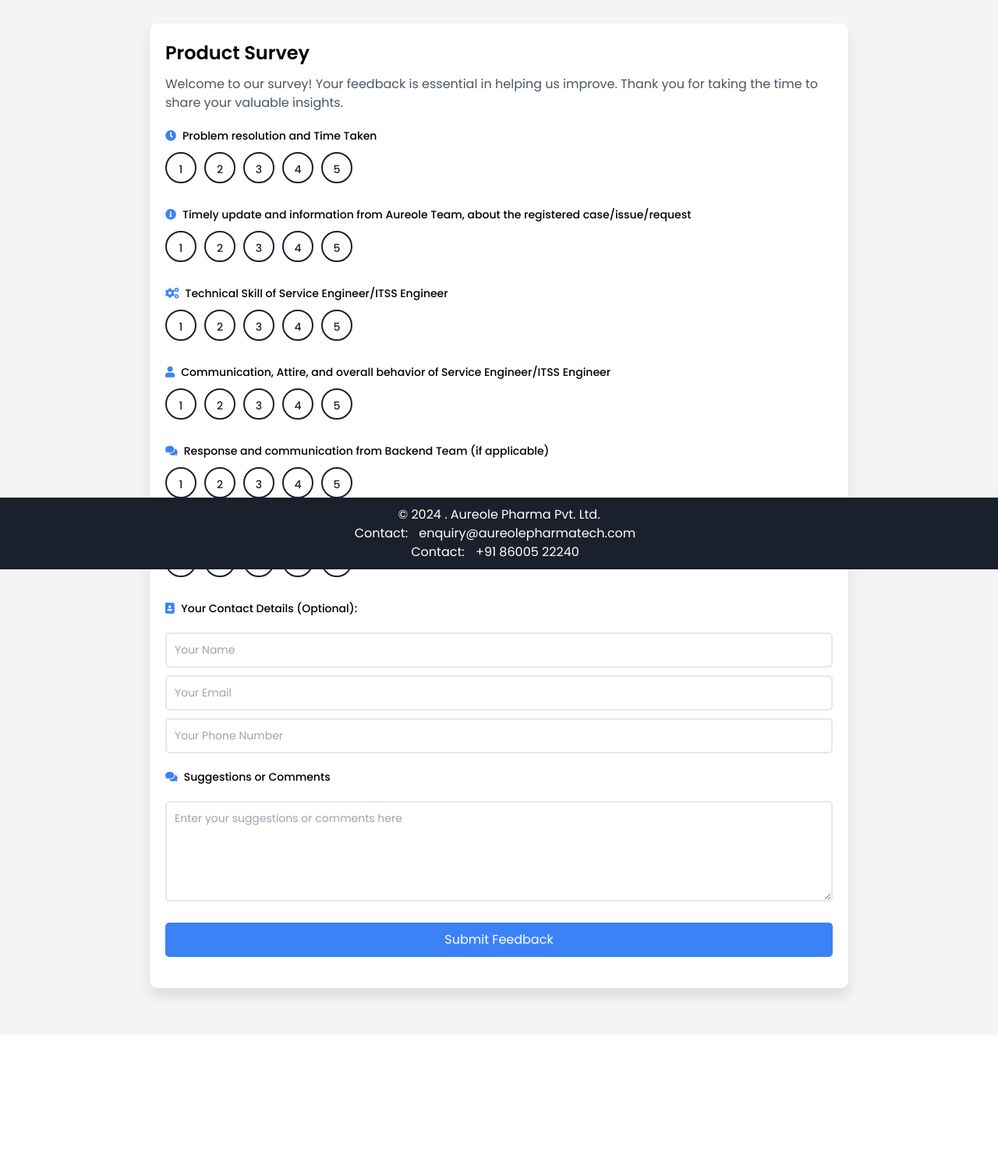
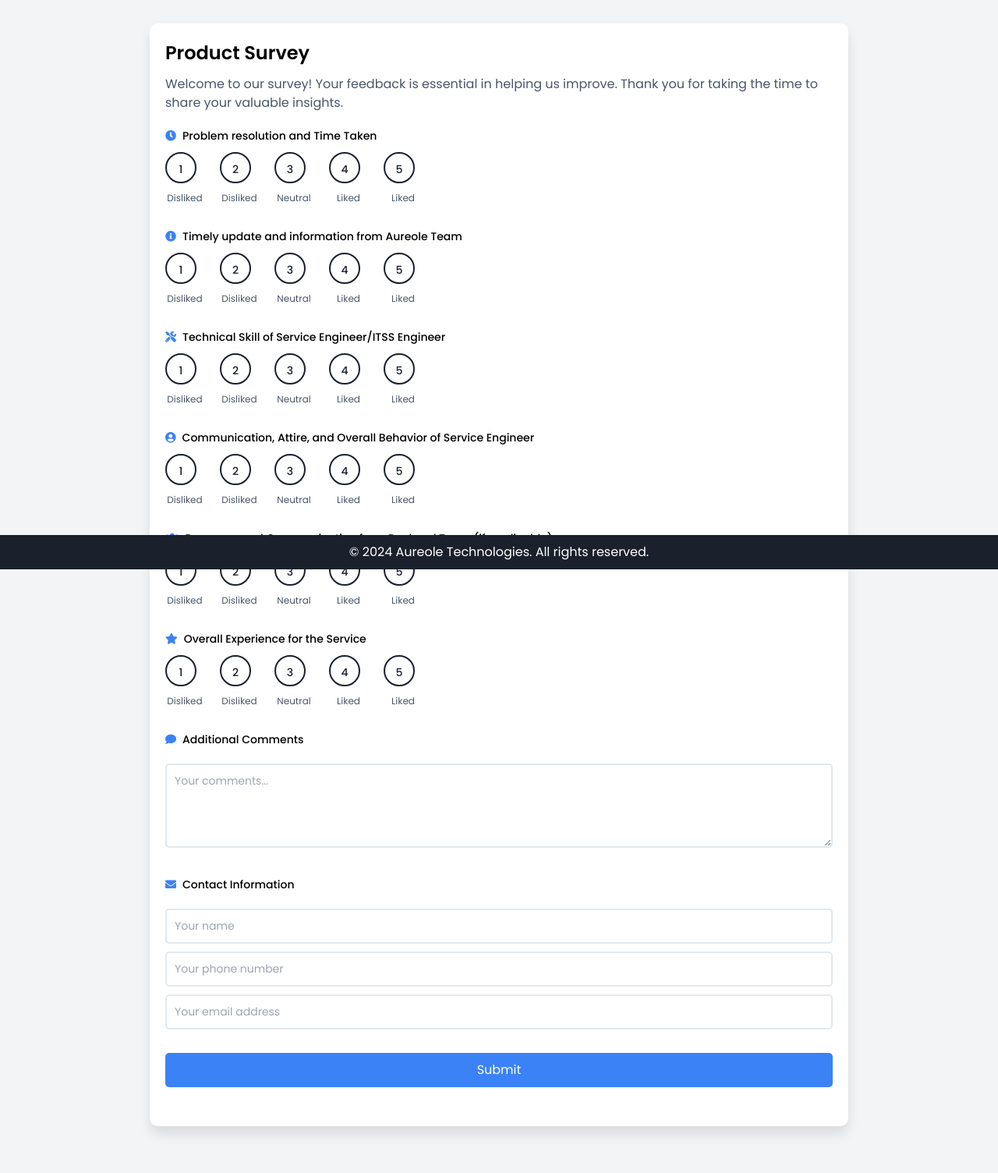
Before and after one commit to RandomKid24/aureole, a Django app: template feedback/templates/feedback/JotForms.html in a window 1280 px wide. Shown: the part 70-1574 px from the top of the page at 78% size. Before the commit the page ends 1360 px from the top, so only its background shows below. Run offline with Django 5.2, Linux system fonts and the light colour scheme; the template is opened without the code that fills it, so the values that code supplies are empty.

Commit message:
Added description and validation
things added:
1.Description
2.Required Fields

```diff
--- a/feedback/templates/feedback/JotForms.html
+++ b/feedback/templates/feedback/JotForms.html
@@ -25,19 +25,20 @@
             height: 40px;
             line-height: 40px;
             border-radius: 50%;
-            border: 2px solid #1a202c; /* Hollow border */
-            color: #1a202c; /* Text color */
+            border: 2px solid #1a202c;
+            color: #1a202c;
             text-align: center;
             cursor: pointer;
             margin-right: 10px;
             transition: background-color 0.3s, color 0.3s;
+            position: relative;
         }
         .custom-radio input[type="radio"]:checked + label {
-            background-color: #3b82f6; /* Checked background color */
-            color: white; /* Checked text color */
+            background-color: #3b82f6;
+            color: white;
         }
         .form-group {
-            margin-bottom: 20px;
+            margin-bottom: 30px;
         }
         .form-group label {
             margin-bottom: 10px;
@@ -47,6 +48,11 @@
         .form-group .custom-radio {
             display: flex;
             align-items: center;
+            gap: 20px;
+            margin-top: 10px;
+        }
+        .form-group .custom-radio label {
+            margin-bottom: 20px;
         }
         .form-group textarea,
         .form-group input[type="text"],
@@ -138,10 +144,16 @@
         .link {
             color: white;
             margin: 0 10px;
-            transition: color 0.3s;
+            transition:color #cbd5e0;
         }
         .link:hover {
             color: #cbd5e0;
+        }
+        .rating-description {
+            font-size: 12px;
+            color: #4a5568;
+            text-align: center;
+            margin-top: -10px;
         }
     </style>
 </head>
@@ -165,142 +177,228 @@
         <p class="form-description">Welcome to our survey! Your feedback is essential in helping us improve. Thank you for taking the time to share your valuable insights.</p>
         <form action="#" method="POST">
 
-
-
             <!-- Problem Resolution and Time Taken -->
             <div class="form-group">
                 <label><i class="fas fa-clock mr-2"></i>Problem resolution and Time Taken</label>
                 <div class="custom-radio">
                     <!-- Radio buttons for problem resolution and time taken -->
-                    <input type="radio" id="problemResolution1" name="problemResolution" value="1">
+                    <div class="rating-circle">
+                        <input type="radio" id="problemResolution1" name="problemResolution" value="1" required>
                         <label for="problemResolution1">1</label>
-                    <input type="radio" id="problemResolution2" name="problemResolution" value="2">
+                        <div class="rating-description">Disliked</div>
+                    </div>
+                    <div class="rating-circle">
+                        <input type="radio" id="problemResolution2" name="problemResolution" value="2" required>
                         <label for="problemResolution2">2</label>
-                    <input type="radio" id="problemResolution3" name="problemResolution" value="3">
+                        <div class="rating-description">Disliked</div>
+                    </div>
+                    <div class="rating-circle">
+                        <input type="radio" id="problemResolution3" name="problemResolution" value="3" required>
                         <label for="problemResolution3">3</label>
-                    <input type="radio" id="problemResolution4" name="problemResolution" value="4">
+                        <div class="rating-description">Neutral</div>
+                    </div>
+                    <div class="rating-circle">
+                        <input type="radio" id="problemResolution4" name="problemResolution" value="4" required>
                         <label for="problemResolution4">4</label>
-                    <input type="radio" id="problemResolution5" name="problemResolution" value="5">
+                        <div class="rating-description">Liked</div>
+                    </div>
+                    <div class="rating-circle">
+                        <input type="radio" id="problemResolution5" name="problemResolution" value="5" required>
                         <label for="problemResolution5">5</label>
+                        <div class="rating-description">Liked</div>
+                    </div>
                 </div>
             </div>
 
             <!-- Timely Update and Information from Aureole Team -->
             <div class="form-group">
-                <label><i class="fas fa-info-circle mr-2"></i>Timely update and information from Aureole Team, about the registered case/issue/request</label>
+                <label><i class="fas fa-info-circle mr-2"></i>Timely update and information from Aureole Team</label>
                 <div class="custom-radio">
                     <!-- Radio buttons for timely update and information from Aureole Team -->
-                    <input type="radio" id="timelyUpdate1" name="timelyUpdate" value="1">
+                    <div class="rating-circle">
+                        <input type="radio" id="timelyUpdate1" name="timelyUpdate" value="1" required>
                         <label for="timelyUpdate1">1</label>
-                    <input type="radio" id="timelyUpdate2" name="timelyUpdate" value="2">
+                        <div class="rating-description">Disliked</div>
+                    </div>
+                    <div class="rating-circle">
+                        <input type="radio" id="timelyUpdate2" name="timelyUpdate" value="2" required>
                         <label for="timelyUpdate2">2</label>
-                    <input type="radio" id="timelyUpdate3" name="timelyUpdate" value="3">
+                        <div class="rating-description">Disliked</div>
+                    </div>
+                    <div class="rating-circle">
+                        <input type="radio" id="timelyUpdate3" name="timelyUpdate" value="3" required>
                         <label for="timelyUpdate3">3</label>
-                    <input type="radio" id="timelyUpdate4" name="timelyUpdate" value="4">
+                        <div class="rating-description">Neutral</div>
+                    </div>
+                    <div class="rating-circle">
+                        <input type="radio" id="timelyUpdate4" name="timelyUpdate" value="4" required>
                         <label for="timelyUpdate4">4</label>
-                    <input type="radio" id="timelyUpdate5" name="timelyUpdate" value="5">
+                        <div class="rating-description">Liked</div>
+                    </div>
+                    <div class="rating-circle">
+                        <input type="radio" id="timelyUpdate5" name="timelyUpdate" value="5" required>
                         <label for="timelyUpdate5">5</label>
+                        <div class="rating-description">Liked</div>
+                    </div>
                 </div>
             </div>
 
             <!-- Technical Skill of Service Engineer/ITSS Engineer -->
             <div class="form-group">
-                <label><i class="fas fa-cogs mr-2"></i>Technical Skill of Service Engineer/ITSS Engineer</label>
+                <label><i class="fas fa-tools mr-2"></i>Technical Skill of Service Engineer/ITSS Engineer</label>
                 <div class="custom-radio">
-                    <!-- Radio buttons for technical skill -->
-                    <input type="radio" id="technicalSkill1" name="technicalSkill" value="1">
+                    <!-- Radio buttons for technical skill of service engineer/ITSS engineer -->
+                    <div class="rating-circle">
+                        <input type="radio" id="technicalSkill1" name="technicalSkill" value="1" required>
                         <label for="technicalSkill1">1</label>
-                    <input type="radio" id="technicalSkill2" name="technicalSkill" value="2">
+                        <div class="rating-description">Disliked</div>
+                    </div>
+                    <div class="rating-circle">
+                        <input type="radio" id="technicalSkill2" name="technicalSkill" value="2" required>
                         <label for="technicalSkill2">2</label>
-                    <input type="radio" id="technicalSkill3" name="technicalSkill" value="3">
+                        <div class="rating-description">Disliked</div>
+                    </div>
+                    <div class="rating-circle">
+                        <input type="radio" id="technicalSkill3" name="technicalSkill" value="3" required>
                         <label for="technicalSkill3">3</label>
-                    <input type="radio" id="technicalSkill4" name="technicalSkill" value="4">
+                        <div class="rating-description">Neutral</div>
+                    </div>
+                    <div class="rating-circle">
+                        <input type="radio" id="technicalSkill4" name="technicalSkill" value="4" required>
                         <label for="technicalSkill4">4</label>
-                    <input type="radio" id="technicalSkill5" name="technicalSkill" value="5">
+                        <div class="rating-description">Liked</div>
+                    </div>
+                    <div class="rating-circle">
+                        <input type="radio" id="technicalSkill5" name="technicalSkill" value="5" required>
                         <label for="technicalSkill5">5</label>
+                        <div class="rating-description">Liked</div>
+                    </div>
                 </div>
             </div>
 
-            <!-- Communication, Attire, and overall behavior of Service Engineer/ITSS Engineer -->
+            <!-- Communication, Attire, and Overall Behavior of Service Engineer -->
             <div class="form-group">
-                <label><i class="fas fa-user mr-2"></i>Communication, Attire, and overall behavior of Service Engineer/ITSS Engineer</label>
+                <label><i class="fas fa-user-circle mr-2"></i>Communication, Attire, and Overall Behavior of Service Engineer</label>
                 <div class="custom-radio">
-                    <!-- Radio buttons for communication, attire, and behavior -->
-                    <input type="radio" id="communicationBehavior1" name="communicationBehavior" value="1">
-                    <label for="communicationBehavior1">1</label>
-                    <input type="radio" id="communicationBehavior2" name="communicationBehavior" value="2">
-                    <label for="communicationBehavior2">2</label>
-                    <input type="radio" id="communicationBehavior3" name="communicationBehavior" value="3">
-                    <label for="communicationBehavior3">3</label>
-                    <input type="radio" id="communicationBehavior4" name="communicationBehavior" value="4">
-                    <label for="communicationBehavior4">4</label>
-                    <input type="radio" id="communicationBehavior5" name="communicationBehavior" value="5">
-                    <label for="communicationBehavior5">5</label>
+                    <!-- Radio buttons for communication, attire, and overall behavior -->
+                    <div class="rating-circle">
+                        <input type="radio" id="behavior1" name="behavior" value="1" required>
+                        <label for="behavior1">1</label>
+                        <div class="rating-description">Disliked</div>
+                    </div>
+                    <div class="rating-circle">
+                        <input type="radio" id="behavior2" name="behavior" value="2" required>
+                        <label for="behavior2">2</label>
+                        <div class="rating-description">Disliked</div>
+                    </div>
+                    <div class="rating-circle">
+                        <input type="radio" id="behavior3" name="behavior" value="3" required>
+                        <label for="behavior3">3</label>
+                        <div class="rating-description">Neutral</div>
+                    </div>
+                    <div class="rating-circle">
+                        <input type="radio" id="behavior4" name="behavior" value="4" required>
+                        <label for="behavior4">4</label>
+                        <div class="rating-description">Liked</div>
+                    </div>
+                    <div class="rating-circle">
+                        <input type="radio" id="behavior5" name="behavior" value="5" required>
+                        <label for="behavior5">5</label>
+                        <div class="rating-description">Liked</div>
+                    </div>
                 </div>
             </div>
 
-            <!-- Response and communication from Backend Team (if applicable) -->
+            <!-- Response and Communication from Backend Team -->
             <div class="form-group">
-                <label><i class="fas fa-comments mr-2"></i>Response and communication from Backend Team (if applicable)</label>
+                <label><i class="fas fa-users mr-2"></i>Response and Communication from Backend Team (if applicable)</label>
                 <div class="custom-radio">
                     <!-- Radio buttons for response and communication from backend team -->
-                    <input type="radio" id="backendResponse1" name="backendResponse" value="1">
-                    <label for="backendResponse1">1</label>
-                    <input type="radio" id="backendResponse2" name="backendResponse" value="2">
-                    <label for="backendResponse2">2</label>
-                    <input type="radio" id="backendResponse3" name="backendResponse" value="3">
-                    <label for="backendResponse3">3</label>
-                    <input type="radio" id="backendResponse4" name="backendResponse" value="4">
-                    <label for="backendResponse4">4</label>
-                    <input type="radio" id="backendResponse5" name="backendResponse" value="5">
-                    <label for="backendResponse5">5</label>
+                    <div class="rating-circle">
+                        <input type="radio" id="backendTeam1" name="backendTeam" value="1" required>
+                        <label for="backendTeam1">1</label>
+                        <div class="rating-description">Disliked</div>
+                    </div>
+                    <div class="rating-circle">
+                        <input type="radio" id="backendTeam2" name="backendTeam" value="2" required>
+                        <label for="backendTeam2">2</label>
+                        <div class="rating-description">Disliked</div>
+                    </div>
+                    <div class="rating-circle">
+                        <input type="radio" id="backendTeam3" name="backendTeam" value="3" required>
+                        <label for="backendTeam3">3</label>
+                        <div class="rating-description">Neutral</div>
+                    </div>
+                    <div class="rating-circle">
+                        <input type="radio" id="backendTeam4" name="backendTeam" value="4" required>
+                        <label for="backendTeam4">4</label>
+                        <div class="rating-description">Liked</div>
+                    </div>
+                    <div class="rating-circle">
+                        <input type="radio" id="backendTeam5" name="backendTeam" value="5" required>
+                        <label for="backendTeam5">5</label>
+                        <div class="rating-description">Liked</div>
+                    </div>
                 </div>
             </div>
 
-            <!-- Overall Rating -->
+            <!-- Overall Experience for the Service -->
             <div class="form-group">
-                <label><i class="fas fa-star mr-2"></i>Overall Rating</label>
+                <label><i class="fas fa-star mr-2"></i>Overall Experience for the Service</label>
                 <div class="custom-radio">
-                     <!-- Radio buttons for overall rating -->
-                     <input type="radio" id="overallRating1" name="overallRating" value="1">
-                     <label for="overallRating1">1</label>
-                     <input type="radio" id="overallRating2" name="overallRating" value="2">
-                     <label for="overallRating2">2</label>
-                    <input type="radio" id="overallRating3" name="overallRating" value="3">
-                    <label for="overallRating3">3</label>
-                    <input type="radio" id="overallRating4" name="overallRating" value="4">
-                    <label for="overallRating4">4</label>
-                    <input type="radio" id="overallRating5" name="overallRating" value="5">
-                    <label for="overallRating5">5</label>
+                    <!-- Radio buttons for overall experience -->
+                    <div class="rating-circle">
+                        <input type="radio" id="overallExperience1" name="overallExperience" value="1" required>
+                        <label for="overallExperience1">1</label>
+                        <div class="rating-description">Disliked</div>
+                    </div>
+                    <div class="rating-circle">
+                        <input type="radio" id="overallExperience2" name="overallExperience" value="2" required>
+                        <label for="overallExperience2">2</label>
+                        <div class="rating-description">Disliked</div>
+                    </div>
+                    <div class="rating-circle">
+                        <input type="radio" id="overallExperience3" name="overallExperience" value="3" required>
+                        <label for="overallExperience3">3</label>
+                        <div class="rating-description">Neutral</div>
+                    </div>
+                    <div class="rating-circle">
+                        <input type="radio" id="overallExperience4" name="overallExperience" value="4" required>
+                        <label for="overallExperience4">4</label>
+                        <div class="rating-description">Liked</div>
+                    </div>
+                    <div class="rating-circle">
+                        <input type="radio" id="overallExperience5" name="overallExperience" value="5" required>
+                        <label for="overallExperience5">5</label>
+                        <div class="rating-description">Liked</div>
+                    </div>
                 </div>
             </div>
 
-            <!-- Contact Details -->
+            <!-- Additional Comments -->
             <div class="form-group">
-                <label><i class="fas fa-address-book mr-2"></i>Your Contact Details (Optional):</label>
-                <input type="text" name="name" placeholder="Your Name">
-                <input type="email" name="email" placeholder="Your Email">
-                <input type="tel" name="phone" placeholder="Your Phone Number">
+                <label><i class="fas fa-comment mr-2"></i>Additional Comments</label>
+                <textarea name="comments" rows="4" placeholder="Your comments..." required></textarea>
             </div>
 
-            <!-- Suggestion Box -->
+            <!-- Contact Information -->
             <div class="form-group">
-                <label><i class="fas fa-comments mr-2"></i>Suggestions or Comments</label>
-                <textarea name="suggestions" rows="5" placeholder="Enter your suggestions or comments here"></textarea>
+                <label><i class="fas fa-envelope mr-2"></i>Contact Information</label>
+                <input type="text" name="name" placeholder="Your name" required>
+                <input type="tel" name="phone" placeholder="Your phone number" required>
+                <input type="email" name="email" placeholder="Your email address" required>
             </div>
 
             <!-- Submit Button -->
             <div class="form-group">
-                <button type="submit">Submit Feedback</button>
+                <button type="submit">Submit</button>
             </div>
         </form>
     </div>
 
     <!-- Footer -->
     <div class="footer">
-        <div>&copy; 2024 . Aureole Pharma Pvt. Ltd.</div>
-        <div>Contact: <a href="mailto:support@yourcompany.com" class="link">enquiry@aureolepharmatech.com</a></div>
-        <div>Contact: <a href="phoneno" class="link">+91 86005 22240</a></div>
+        <div>&copy; 2024 Aureole Technologies. All rights reserved.</div>
     </div>
 
 </body>
```
Lines whose indentation alone changed are shown as unchanged.
